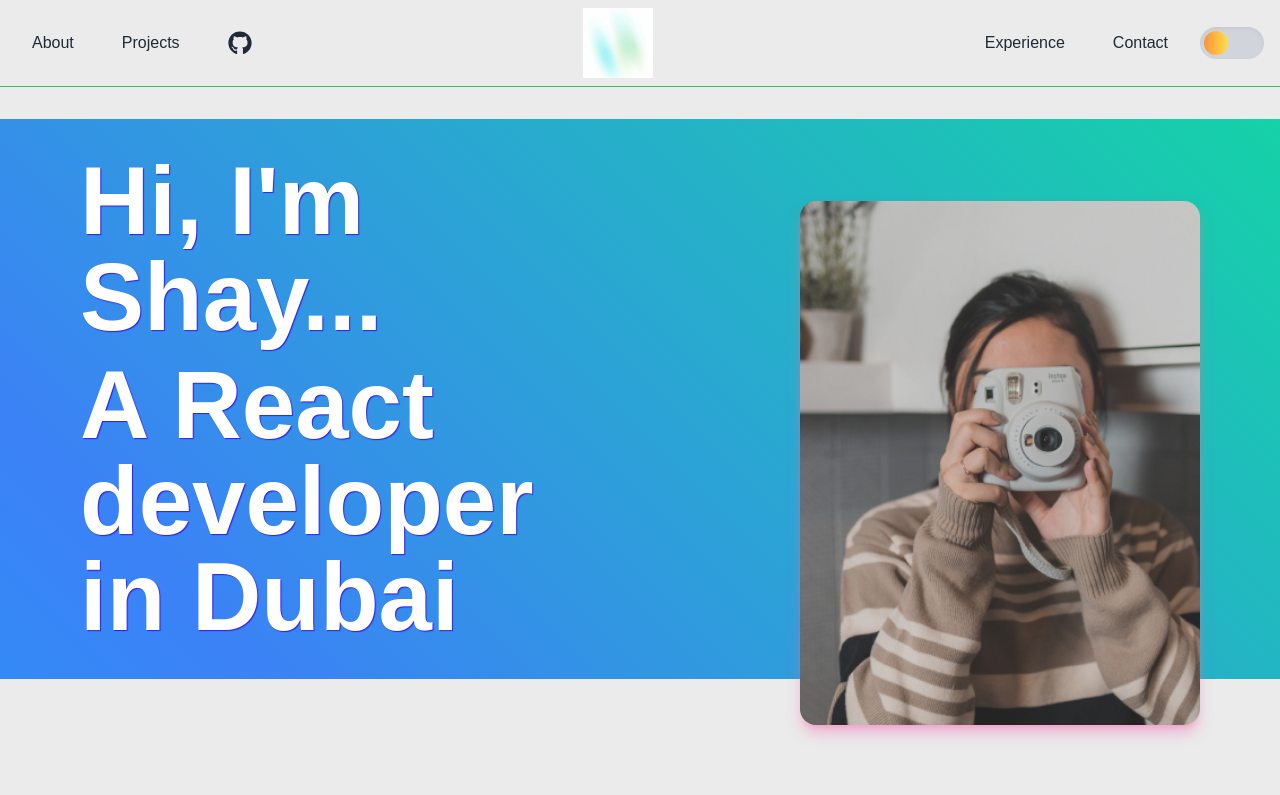
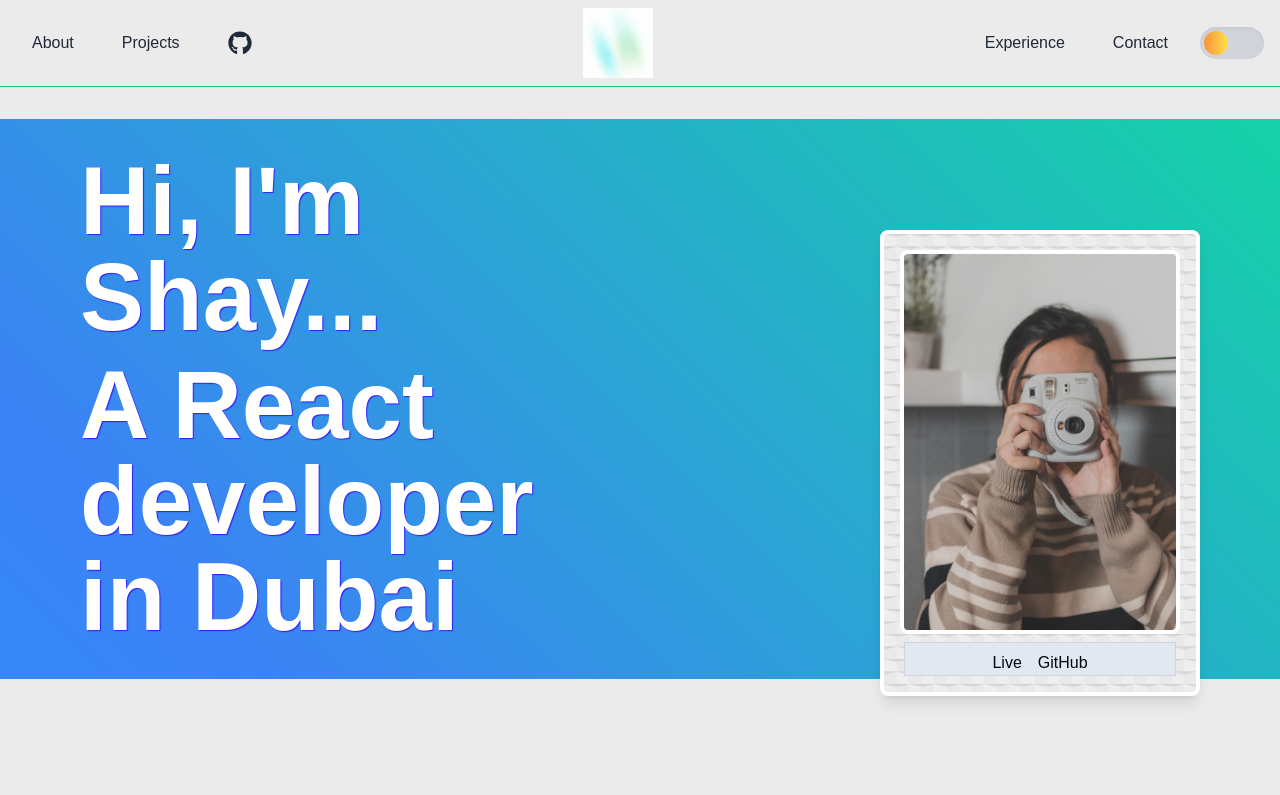
Before and after one commit to shay122990/next-portfolio, a Next.js app: page / in a window 1280 px wide. Shown: the top 795 px of the page. Built offline with nearby package versions, Linux system fonts and the light colour scheme; a web font is replaced by a local one.

Commit message:
Hero - image update to polcaroid card, package update

```diff
--- a/src/app/components/hero/Hero.tsx
+++ b/src/app/components/hero/Hero.tsx
@@ -1,7 +1,7 @@
 "use client";
 import { motion } from "framer-motion";
-import Image from "next/image";
-
+// import Image from "next/image";
+import PolaroidCard from "../polaroid-card/Polaroid-Card";
 export default function Hero() {
   return (
     <div className="relative flex flex-row lg:flex-row justify-between items-center w-full h-80 lg:h-[35rem] px-4 lg:px-20  mt-1 lg:mt-8">
@@ -24,13 +24,9 @@ export default function Hero() {
         animate={{ opacity: 1, x: 0 }}
         transition={{ duration: 1, ease: "easeOut" }}
       >
-        <Image
-          src="/images/hero-image.jpg"
-          alt="developer image"
-          width={500}
-          height={500}
-          className="rounded-2xl shadow-lg shadow-pink-400/50 hero-image"
-          priority
+        <PolaroidCard
+          imageSrc="/images/hero-image.jpg"
+          altText="developer image"
         />
       </motion.div>
     </div>
--- a/src/app/components/polaroid-card/Polaroid-Card.tsx
+++ b/src/app/components/polaroid-card/Polaroid-Card.tsx
@@ -2,10 +2,10 @@ import Image from "next/image";
 
 interface PolaroidCardProps {
   imageSrc: string;
-  liveLink: string;
-  githubLink: string;
+  liveLink?: string;
+  githubLink?: string;
   altText: string;
-  projectName: string;
+  projectName?: string;
 }
 
 const PolaroidCard: React.FC<PolaroidCardProps> = ({
```
Also changed, not shown: 1 other file (tests, documents, lock files or other folders).
